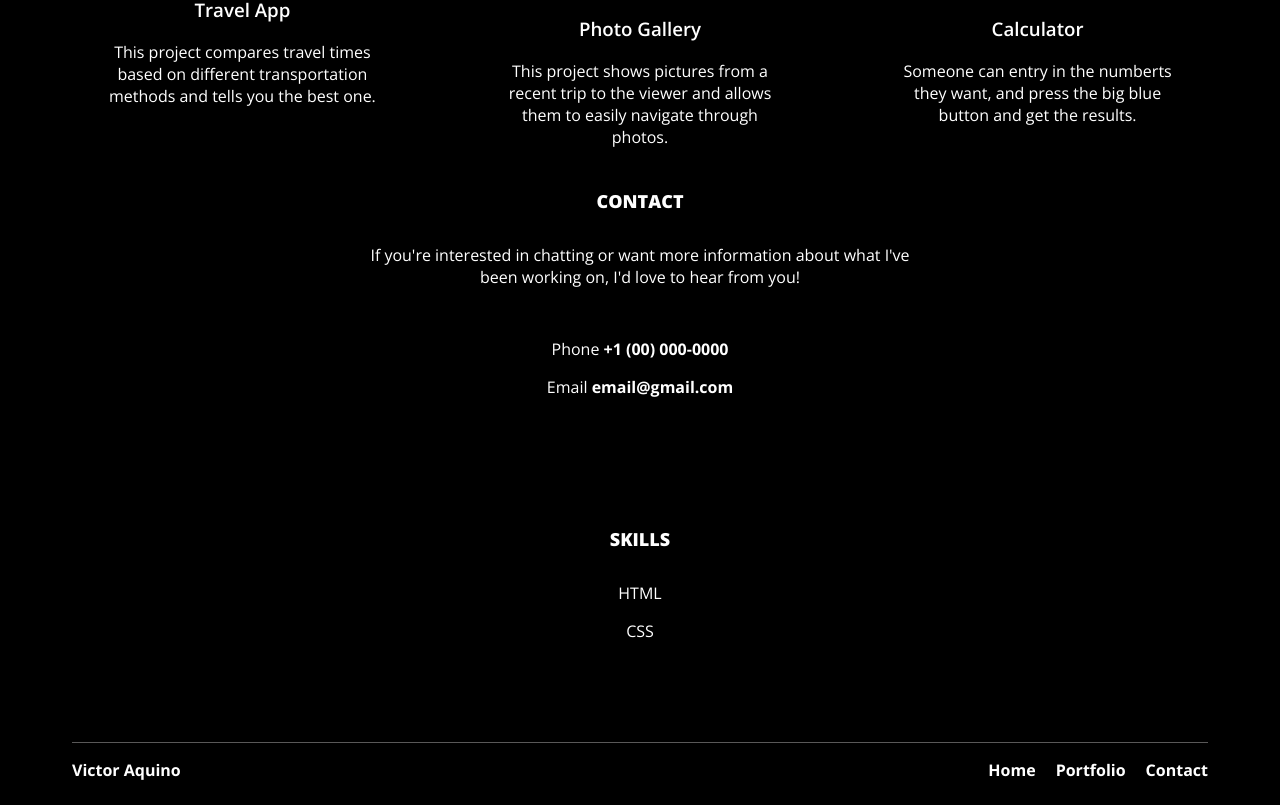
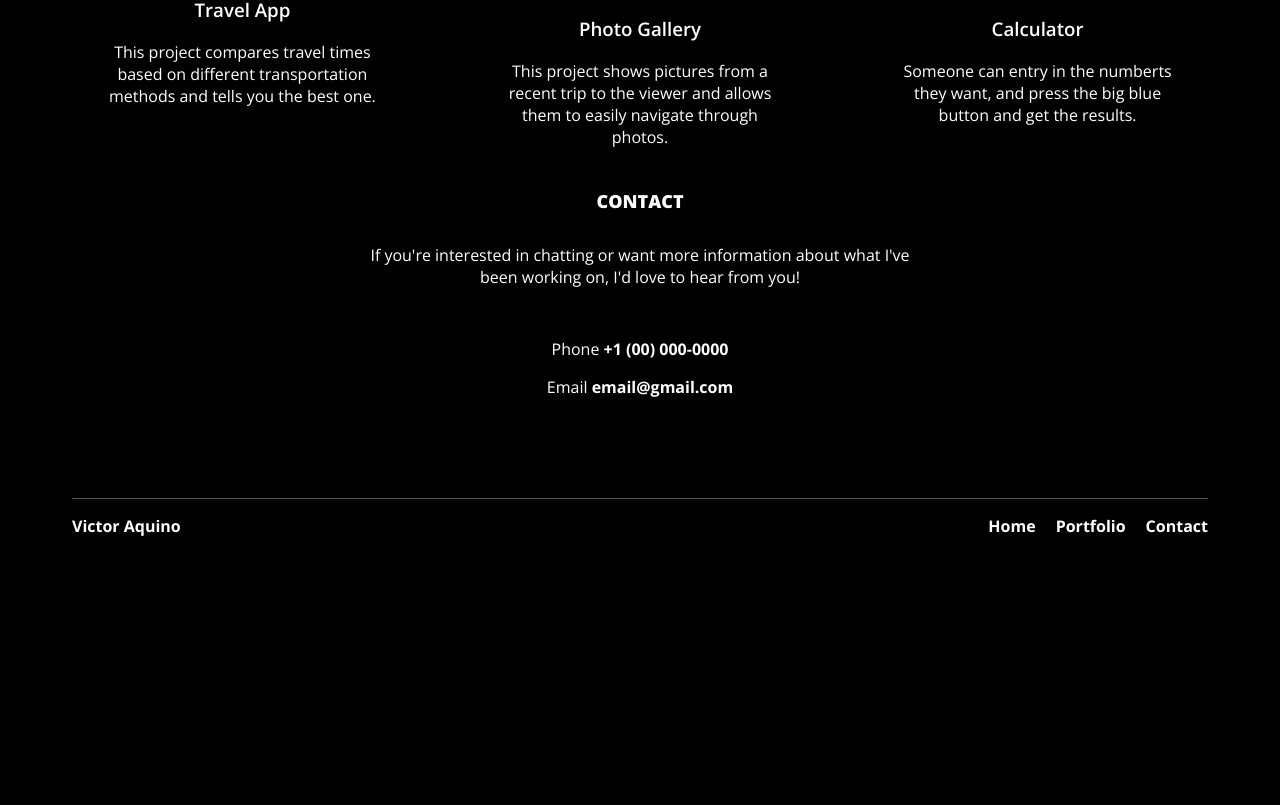
Before and after one commit to Viictoor24/td2, a plain HTML site: page index.html in a window 1280 px wide. Shown: the part 1289-2094 px from the top of the page. After the commit the page ends 1850 px from the top, so only its background shows below. Drawn offline with nearby package versions, Linux system fonts and the light colour scheme.

Commit message:
delted few things

```diff
--- a/index.html
+++ b/index.html
@@ -76,12 +76,6 @@
      <p>Email     <a href="#" class="contact-info">email@gmail.com</a></p>
    </div>
 
-   <div class="contact-container" id="skillz">
-     <h2>Skills</h2>
-     <p>HTML</p>
-     <p>CSS</p>
-   </div>
-
    <footer>
      <p class="name">
        Victor Aquino
```
